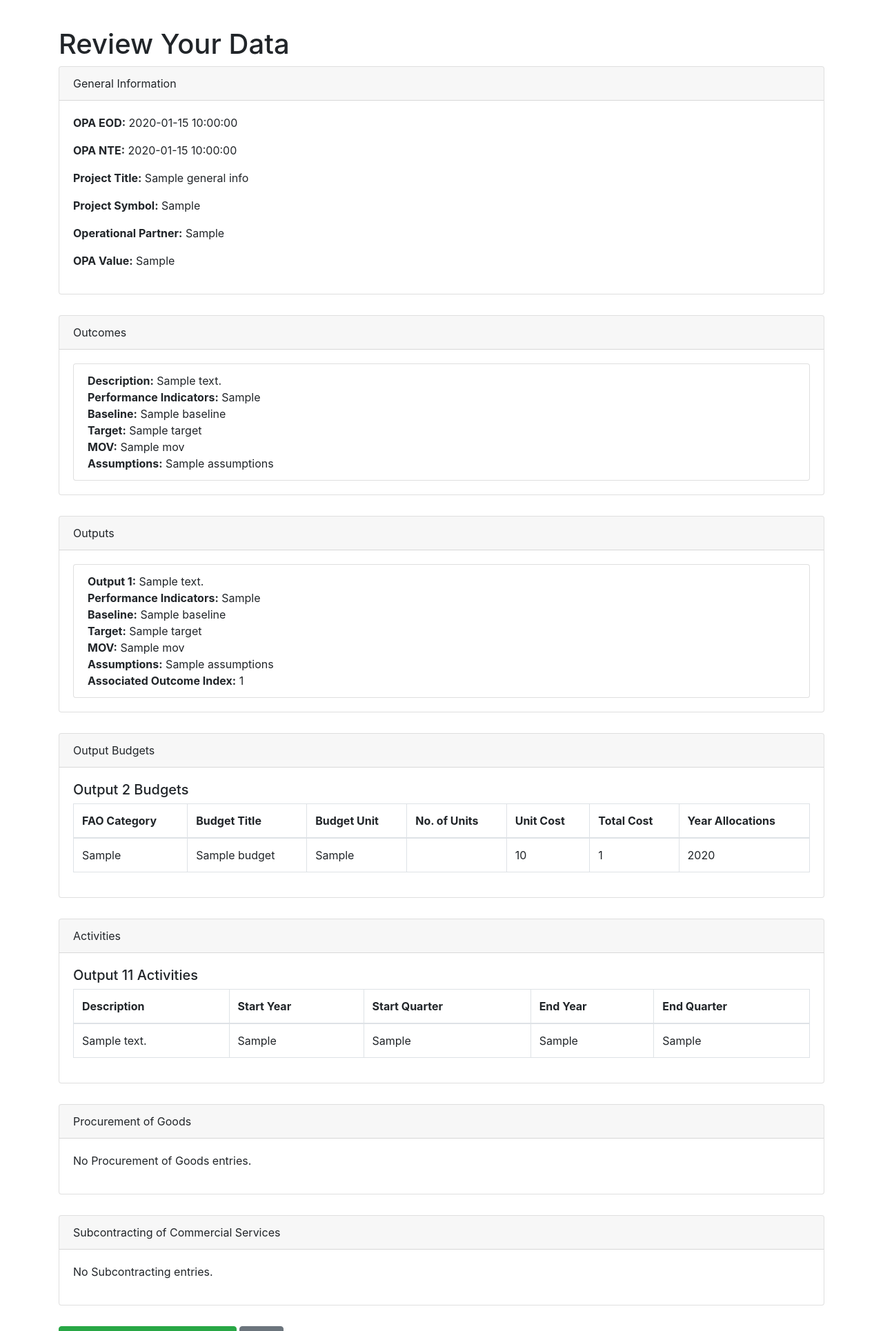
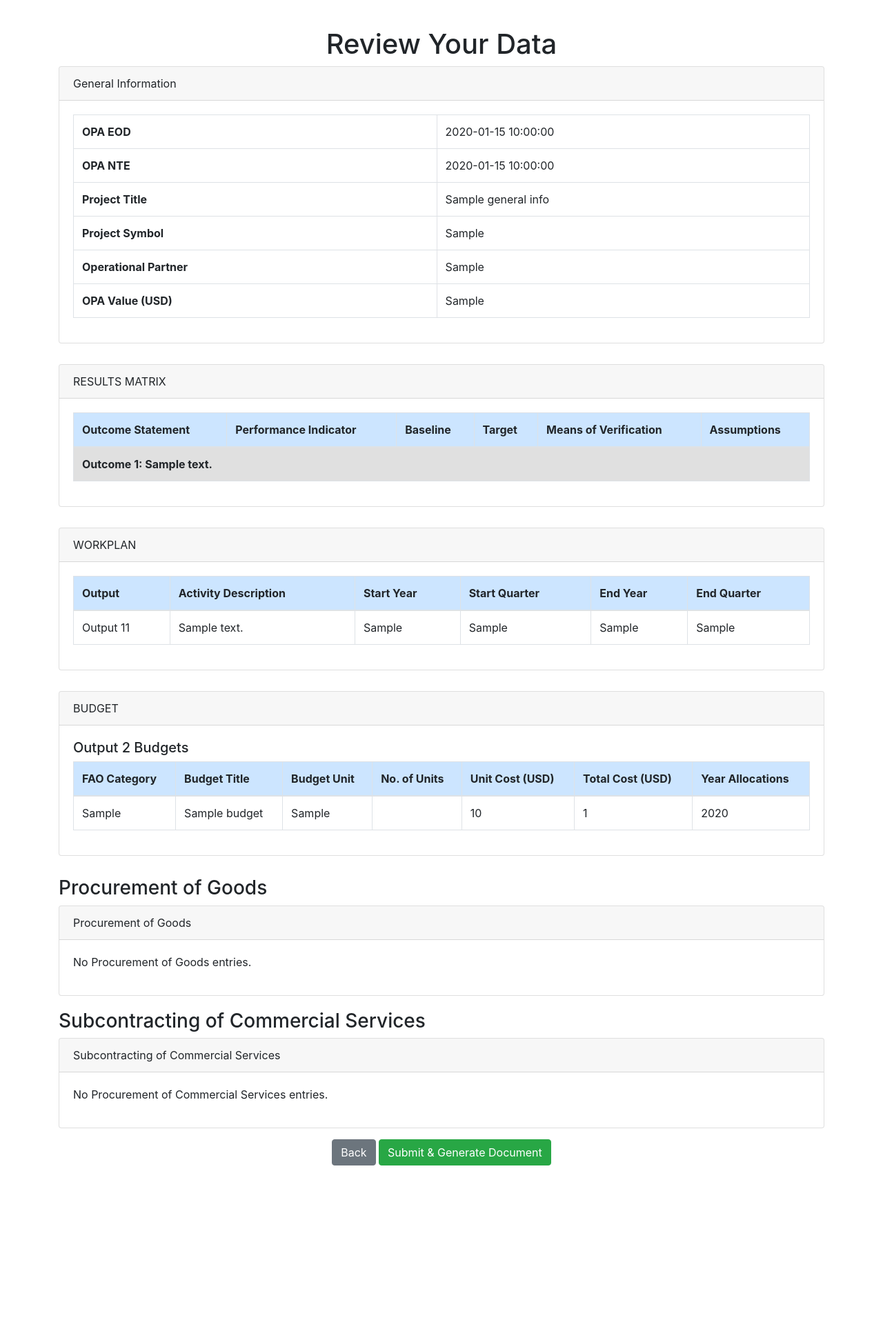
Before and after one commit to BenAppRM/AnnexApp, a Flask app: template templates/review.html in a window 1280 px wide. Shown: the top 1930 px of the page at 69% size. After the commit the page ends 1720 px from the top, so only its background shows below. Run offline with Flask 3, Linux system fonts and the light colour scheme; the template is opened without the code that fills it: most values are stand-ins (such as "Sample title", 1, 10 or a date in 2020); some libraries are stand-ins or nearby versions.

Commit message:
Updated app.py and all HTML files

```diff
--- a/app.py
+++ b/app.py
@@ -8,6 +8,7 @@
 from docx.enum.section import WD_ORIENT
 from docx.oxml.ns import nsdecls
 from docx.oxml import parse_xml
+import os
 
 app = Flask(__name__)
 app.secret_key = "your_secret_key_here"  # REPLACE with a strong secret key!
@@ -700,7 +701,7 @@
         return
     headers = [
         "Project Related Activity",
-        "Required Good (Description)",
+        "Required Good",
         "Unit of Measure",
         "Estimated Quantities",
         "Unit Price (USD)",
@@ -754,7 +755,7 @@
     headers = [
         "Project Activity",
         "Required Service",
-        "Estimated # of Contracts",
+        "Estimated Number of Contracts",
         "Unit Price (USD)",
         "Estimated Total Cost (USD)",
         "Procurement Method",
@@ -1390,7 +1391,11 @@
     flash("Output and its associated budgets and activities deleted.")
     return redirect(url_for('outputs'))
 
-import os
+@app.route('/generate_doc')
+def generate_doc():
+    # Replace this with your document-generation logic.
+    return "Word document generated (placeholder)."
+
 
 if __name__ == '__main__':
     port = int(os.environ.get("PORT", 5000))  # Get the assigned port
--- a/templates/procurement.html
+++ b/templates/procurement.html
@@ -283,10 +283,10 @@
           <label>Other Constraints or Considerations</label>
           <input type="text" name="scs_constraints" class="form-control" required>
         </div>
-        <button type="submit" class="btn btn-primary">Add Subcontracting Entry</button>
+        <button type="submit" class="btn btn-primary">Add Procurement of Commercial Services Entry</button>
       </form>
       {% if services and services|length > 0 %}
-      <h5>Existing Subcontracting Entries</h5>
+      <h5>Existing Procurement of Commercial Services Entries</h5>
       <ul class="list-group">
         {% for entry in services %}
         <li class="list-group-item">
--- a/templates/review.html
+++ b/templates/review.html
@@ -6,13 +6,16 @@
   <link rel="stylesheet" href="https://stackpath.bootstrapcdn.com/bootstrap/4.5.2/css/bootstrap.min.css">
   <style>
     body { padding-top: 20px; }
-    h1, h2 { margin-top: 20px; }
+    h1, h2, h3 { margin-top: 20px; }
     .section { margin-bottom: 30px; }
+    .table-header { background-color: #CCE5FF; font-weight: bold; }
+    .table-subheader { background-color: #E0E0E0; font-weight: bold; }
+    .table-total { background-color: #BFBFBF; font-weight: bold; }
   </style>
 </head>
 <body>
   <div class="container">
-    <h1>Review Your Data</h1>
+    <h1 class="text-center">Review Your Data</h1>
 
     <!-- General Information -->
     <div class="card section">
@@ -20,85 +23,131 @@
         General Information
       </div>
       <div class="card-body">
-        <p><strong>OPA EOD:</strong> {{ data.general_info.date_eod }}</p>
-        <p><strong>OPA NTE:</strong> {{ data.general_info.date_nte }}</p>
-        <p><strong>Project Title:</strong> {{ data.general_info.project_title }}</p>
-        <p><strong>Project Symbol:</strong> {{ data.general_info.project_symbol }}</p>
-        <p><strong>Operational Partner:</strong> {{ data.general_info.operational_partner }}</p>
-        <p><strong>OPA Value:</strong> {{ data.general_info.opa_value }}</p>
+        <table class="table table-bordered">
+          <tr>
+            <th>OPA EOD</th>
+            <td>{{ data.general_info.date_eod }}</td>
+          </tr>
+          <tr>
+            <th>OPA NTE</th>
+            <td>{{ data.general_info.date_nte }}</td>
+          </tr>
+          <tr>
+            <th>Project Title</th>
+            <td>{{ data.general_info.project_title }}</td>
+          </tr>
+          <tr>
+            <th>Project Symbol</th>
+            <td>{{ data.general_info.project_symbol }}</td>
+          </tr>
+          <tr>
+            <th>Operational Partner</th>
+            <td>{{ data.general_info.operational_partner }}</td>
+          </tr>
+          <tr>
+            <th>OPA Value (USD)</th>
+            <td>{{ data.general_info.opa_value }}</td>
+          </tr>
+        </table>
       </div>
     </div>
 
-    <!-- Outcomes -->
+    <!-- Outcomes and Outputs (Results Matrix) -->
     <div class="card section">
-      <div class="card-header">
-        Outcomes
-      </div>
+      <div class="card-header">RESULTS MATRIX</div>
       <div class="card-body">
         {% if data.outcomes|length > 0 %}
-          <ul class="list-group">
+          <table class="table table-bordered">
+            <thead>
+              <tr class="table-header">
+                <th>Outcome Statement</th>
+                <th>Performance Indicator</th>
+                <th>Baseline</th>
+                <th>Target</th>
+                <th>Means of Verification</th>
+                <th>Assumptions</th>
+              </tr>
+            </thead>
+            <tbody>
               {% for outcome in data.outcomes %}
-            <li class="list-group-item">
-              <strong>Description:</strong> {{ outcome.description }}<br>
-              <strong>Performance Indicators:</strong> {{ outcome.pi }}<br>
-              <strong>Baseline:</strong> {{ outcome.baseline }}<br>
-              <strong>Target:</strong> {{ outcome.target }}<br>
-              <strong>MOV:</strong> {{ outcome.mov }}<br>
-              <strong>Assumptions:</strong> {{ outcome.assumptions }}
-            </li>
+              <tr class="table-subheader">
+                <td colspan="6">Outcome {{ loop.index }}: {{ outcome.description }}</td>
+              </tr>
+                {% for output in data.outputs %}
+                  {% if output.outcome_index == loop.index0 %}
+                  <tr>
+                    <td style="padding-left:20px;">Output {{ output.number }}: {{ output.description }}</td>
+                    <td>{{ output.pi }}</td>
+                    <td>{{ output.baseline }}</td>
+                    <td>{{ output.target }}</td>
+                    <td>{{ output.mov }}</td>
+                    <td>{{ output.assumptions }}</td>
+                  </tr>
+                  {% endif %}
                 {% endfor %}
-          </ul>
+              {% endfor %}
+            </tbody>
+          </table>
         {% else %}
-          <p>No outcomes entered.</p>
+          <p>No outcomes or outputs entered.</p>
         {% endif %}
       </div>
     </div>
 
-    <!-- Outputs -->
+    <!-- Workplan (Simplified) -->
     <div class="card section">
-      <div class="card-header">
-        Outputs
-      </div>
+      <div class="card-header">WORKPLAN</div>
       <div class="card-body">
-        {% if data.outputs|length > 0 %}
-          <ul class="list-group">
-            {% for output in data.outputs %}
-            <li class="list-group-item">
-              <strong>Output {{ output.number }}:</strong> {{ output.description }}<br>
-              <strong>Performance Indicators:</strong> {{ output.pi }}<br>
-              <strong>Baseline:</strong> {{ output.baseline }}<br>
-              <strong>Target:</strong> {{ output.target }}<br>
-              <strong>MOV:</strong> {{ output.mov }}<br>
-              <strong>Assumptions:</strong> {{ output.assumptions }}<br>
-              <strong>Associated Outcome Index:</strong> {{ output.outcome_index }}
-            </li>
+        {% if data.activities %}
+          <table class="table table-bordered">
+            <thead class="table-header">
+              <tr>
+                <th>Output</th>
+                <th>Activity Description</th>
+                <th>Start Year</th>
+                <th>Start Quarter</th>
+                <th>End Year</th>
+                <th>End Quarter</th>
+              </tr>
+            </thead>
+            <tbody>
+              {% for out_idx, acts in data.activities.items() %}
+                {% for act in acts %}
+                <tr>
+                  <td>Output {{ out_idx|int + 1 }}</td>
+                  <td>{{ act.description }}</td>
+                  <td>{{ act.start_year }}</td>
+                  <td>{{ act.start_quarter }}</td>
+                  <td>{{ act.end_year }}</td>
+                  <td>{{ act.end_quarter }}</td>
+                </tr>
                 {% endfor %}
-          </ul>
+              {% endfor %}
+            </tbody>
+          </table>
         {% else %}
-          <p>No outputs entered.</p>
+          <p>No workplan activities entered.</p>
         {% endif %}
       </div>
     </div>
 
-    <!-- Output Budgets -->
+    <!-- Budget Table -->
     <div class="card section">
-      <div class="card-header">
-        Output Budgets
-      </div>
+      <div class="card-header">BUDGET</div>
       <div class="card-body">
         {% if data.output_budgets %}
           {% for out_idx, budgets in data.output_budgets.items() %}
             <h5>Output {{ out_idx|int + 1 }} Budgets</h5>
             {% if budgets|length > 0 %}
             <table class="table table-bordered">
-              <thead>
+              <thead class="table-header">
                 <tr>
                   <th>FAO Category</th>
                   <th>Budget Title</th>
                   <th>Budget Unit</th>
                   <th>No. of Units</th>
-                  <th>Unit Cost</th>
-                  <th>Total Cost</th>
+                  <th>Unit Cost (USD)</th>
+                  <th>Total Cost (USD)</th>
                   <th>Year Allocations</th>
                 </tr>
               </thead>
@@ -117,7 +166,7 @@
               </tbody>
             </table>
             {% else %}
-              <p>No budget entries for this output.</p>
+              <p>No budget entries for Output {{ out_idx|int + 1 }}.</p>
             {% endif %}
           {% endfor %}
         {% else %}
@@ -126,64 +175,22 @@
       </div>
     </div>
 
-    <!-- Activities -->
-    <div class="card section">
-      <div class="card-header">
-        Activities
-      </div>
-      <div class="card-body">
-        {% if data.activities %}
-          {% for out_idx, acts in data.activities.items() %}
-            <h5>Output {{ out_idx|int + 1 }} Activities</h5>
-            {% if acts|length > 0 %}
-            <table class="table table-bordered">
-              <thead>
-                <tr>
-                  <th>Description</th>
-                  <th>Start Year</th>
-                  <th>Start Quarter</th>
-                  <th>End Year</th>
-                  <th>End Quarter</th>
-                </tr>
-              </thead>
-              <tbody>
-                {% for act in acts %}
-                <tr>
-                  <td>{{ act.description }}</td>
-                  <td>{{ act.start_year }}</td>
-                  <td>{{ act.start_quarter }}</td>
-                  <td>{{ act.end_year }}</td>
-                  <td>{{ act.end_quarter }}</td>
-                </tr>
-                {% endfor %}
-              </tbody>
-            </table>
-            {% else %}
-              <p>No activities for this output.</p>
-            {% endif %}
-          {% endfor %}
-        {% else %}
-          <p>No activities entered.</p>
-        {% endif %}
-      </div>
-    </div>
-
     <!-- Procurement of Goods -->
-    <div class="card section">
-      <div class="card-header">
-        Procurement of Goods
-      </div>
+    <h3>Procurement of Goods</h3>
+    <div class="card section mb-3">
+      <div class="card-header">Procurement of Goods</div>
       <div class="card-body">
         {% if data.use_goods and data.goods|length > 0 %}
+          <div class="table-responsive">
             <table class="table table-bordered">
-            <thead>
+              <thead style="background-color:#cde1f9;">
                 <tr>
                   <th>Project Activity</th>
                   <th>Required Good</th>
                   <th>Unit Measure</th>
                   <th>Estimated Qty</th>
-                <th>Unit Price</th>
-                <th>Estimated Total Cost</th>
+                  <th>Unit Price (USD)</th>
+                  <th>Estimated Total Cost (USD)</th>
                   <th>Procurement Method</th>
                   <th>Tender Launch Date</th>
                   <th>Contract Award Date</th>
@@ -213,6 +220,7 @@
                 {% endfor %}
               </tbody>
             </table>
+          </div>
         {% else %}
           <p>No Procurement of Goods entries.</p>
         {% endif %}
@@ -220,20 +228,20 @@
     </div>
 
     <!-- Subcontracting of Commercial Services -->
-    <div class="card section">
-      <div class="card-header">
-        Subcontracting of Commercial Services
-      </div>
+    <h3>Subcontracting of Commercial Services</h3>
+    <div class="card section mb-3">
+      <div class="card-header">Subcontracting of Commercial Services</div>
       <div class="card-body">
         {% if data.use_services and data.services|length > 0 %}
+          <div class="table-responsive">
             <table class="table table-bordered">
-            <thead>
+              <thead style="background-color:#cde1f9;">
                 <tr>
                   <th>Project Activity</th>
                   <th>Required Service</th>
                   <th>Estimated Contracts</th>
-                <th>Unit Price</th>
-                <th>Estimated Total Cost</th>
+                  <th>Unit Price (USD)</th>
+                  <th>Estimated Total Cost (USD)</th>
                   <th>Procurement Method</th>
                   <th>Tender Launch Date</th>
                   <th>Contract Award Date</th>
@@ -260,19 +268,18 @@
                 {% endfor %}
               </tbody>
             </table>
+          </div>
         {% else %}
-          <p>No Subcontracting entries.</p>
+          <p>No Procurement of Commercial Services entries.</p>
         {% endif %}
       </div>
     </div>
 
-    <!-- Confirmation Buttons -->
-    <form action="{{ url_for('review') }}" method="POST">
-      <div class="form-group">
-        <button type="submit" class="btn btn-success">Confirm &amp; Generate Document</button>
+    <!-- Navigation Buttons -->
+    <div class="section text-center">
       <a href="{{ url_for('procurement') }}" class="btn btn-secondary">Back</a>
+      <a href="{{ url_for('finalize') }}" class="btn btn-success">Submit &amp; Generate Document</a>
     </div>
-    </form>
   </div>
 </body>
 </html>
```
Lines whose indentation alone changed are shown as unchanged.
